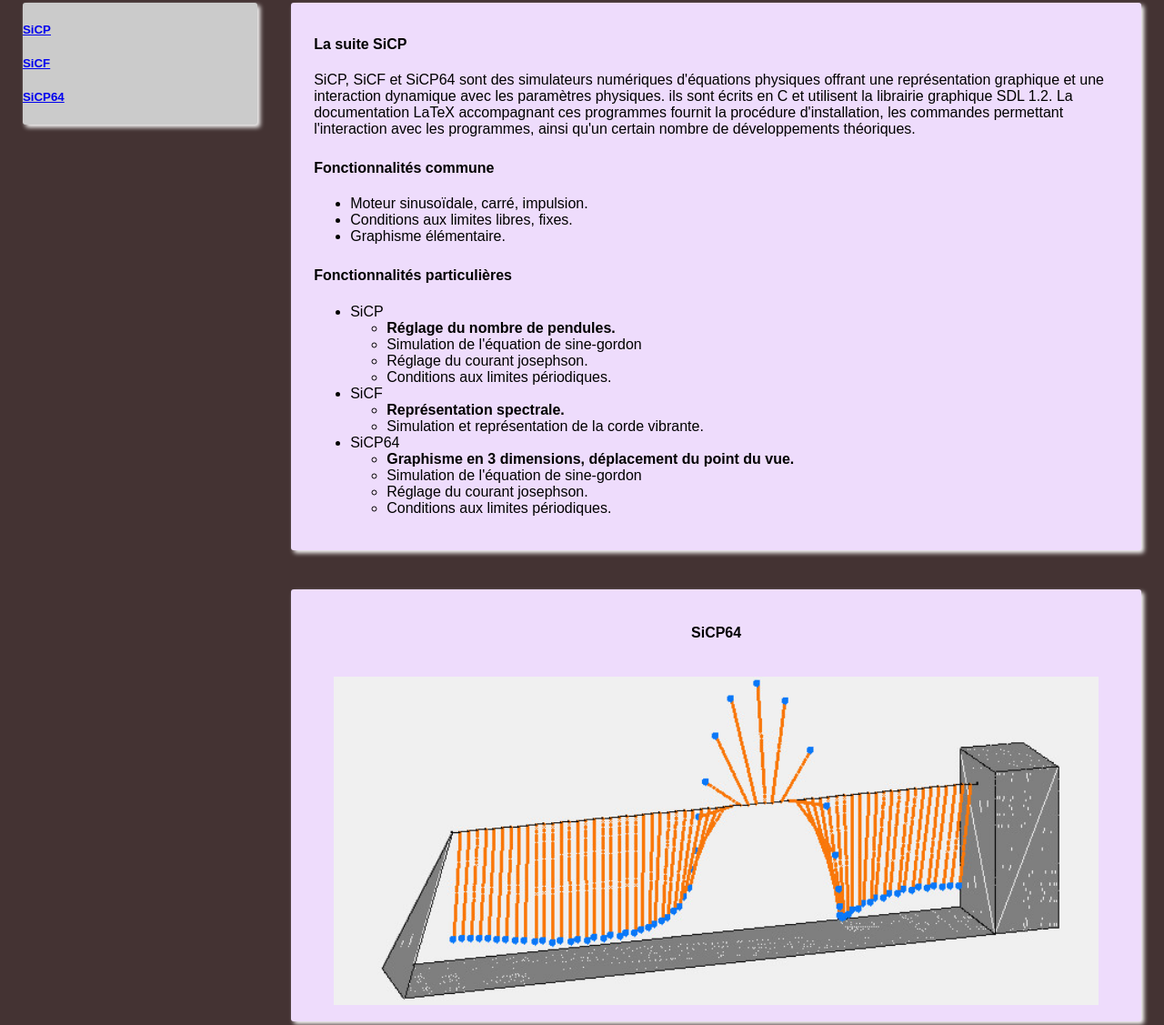
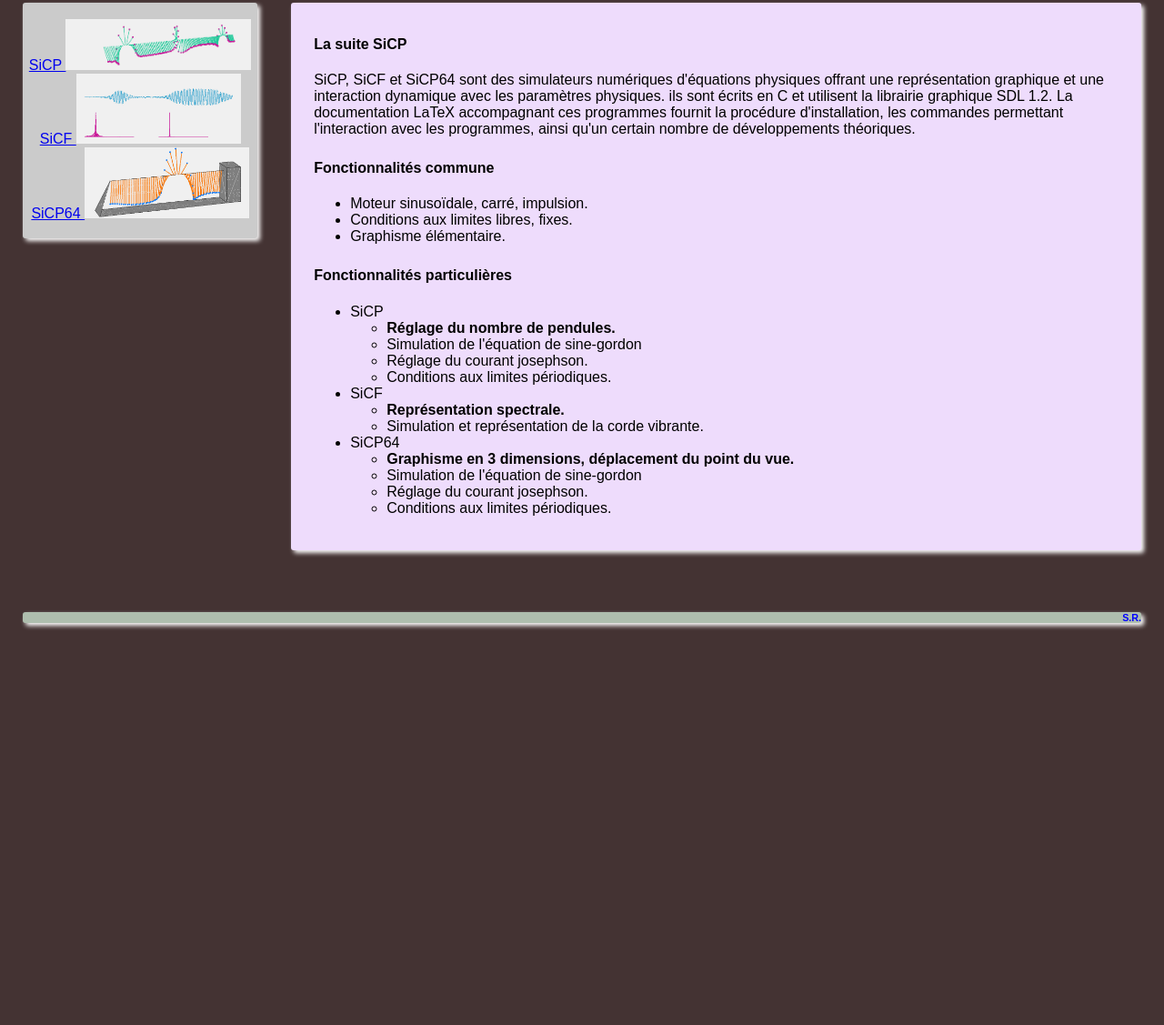
Before and after one commit to runigo/runigo.github.io, a plain HTML site: page index.html in a window 1280 px wide. Shown: the part 225-1352 px from the top of the page at 91% size. After the commit the page ends 935 px from the top, so only its background shows below. Drawn offline with Linux system fonts and the light colour scheme.

Commit message:
liens sur images

```diff
--- a/index.html
+++ b/index.html
@@ -15,15 +15,19 @@
 	</header>
 
 	<nav>
-		<h5><a href="sicp.html" >
-			SiCP
-		</a></h5>
-		<h5><a href="sicf.html" >
-			SiCF
-		</a></h5>
-		<h5><a href="sicf.html" >
-			SiCP64
-		</a></h5>
+		</br>
+			<div style="text-align:center;" margin-top:50px>
+				<a href="sicp.html" >SiCP
+				<IMG src=./images/SiCP.jpg alt="Copie d'écran SiCP" WIDTH=79%></a>
+			</br>
+				<a href="sicf.html" >SiCF
+				<IMG src=./images/heisenberg2.jpg alt="Copie d'écran SiCF" WIDTH=70%></a>
+			</br>
+				<a href="sicp64.html" >SiCP64
+				<IMG src=./images/SiCP64.jpg alt="Copie d'écran SiCP64" WIDTH=70%></a>
+			</br>
+			</div>
+		</br>
 	</nav>
 
 	<section>
@@ -71,36 +75,6 @@
 	<h6></br></h6>
 	</section>
 </br>
-	<section>
-		<div style="text-align:center;">
-</br>
-		<h4>SiCP64</h4>
-</br>
-		<IMG src=./images/SiCP64.jpg alt="Copie d'écran SiCP64" align=middle WIDTH=90%>
-		</div>
-</br>
-	</section>
-</br>
-	<section>
-		<div style="text-align:center;">
-</br>
-		<h4>SiCF</h4>
-</br>
-		<IMG src=./images/heisenberg2.jpg alt="Copie d'écran SiCF" align=middle WIDTH=90%>
-</br>
-</br>
-	</section>
-</br>
-	<section>
-		<div style="text-align:center;">
-</br>
-		<h4>SiCP</h4>
-</br>
-		<IMG src=./images/SiCP.jpg alt="Copie d'écran SiCP" align=middle WIDTH=90%>
-		</div>
-</br>
-	</section>
-</br>
 	<footer>
 		<h6><p style="text-align:right">
 		S.R.
```
